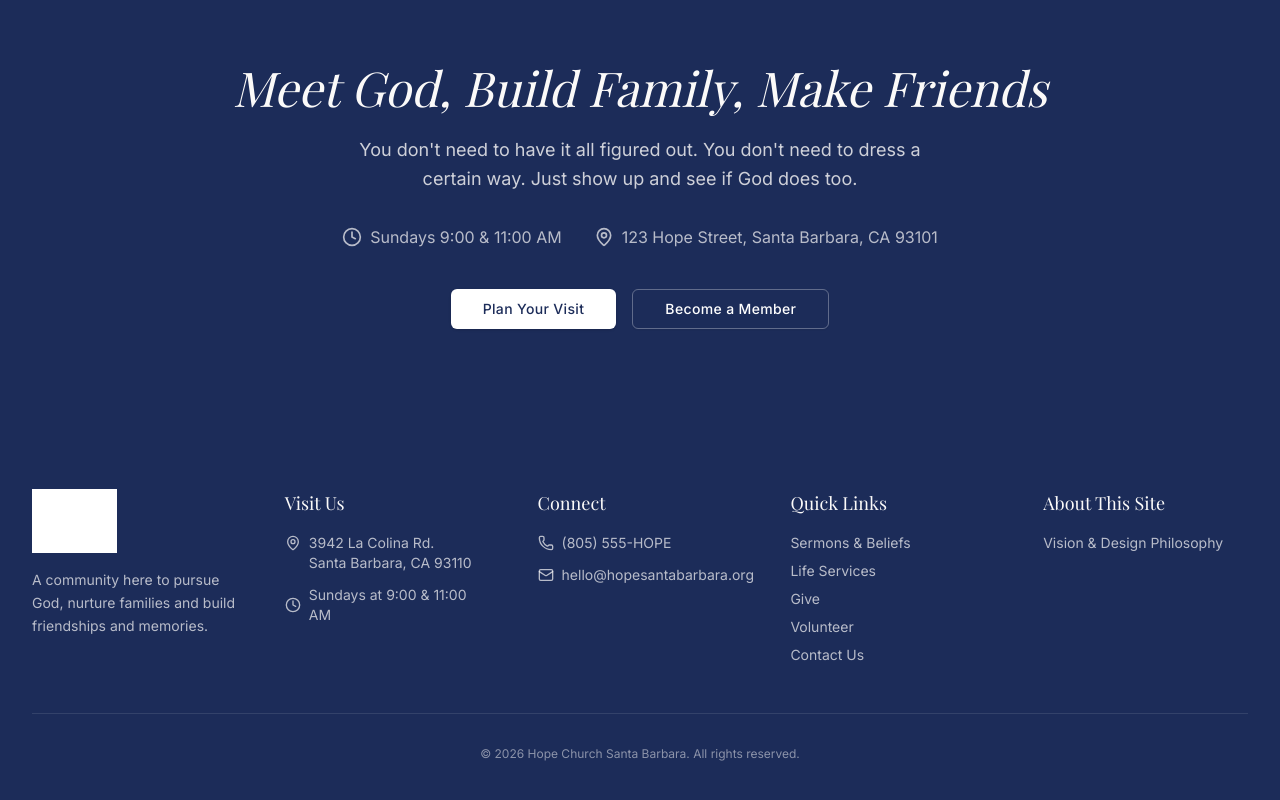
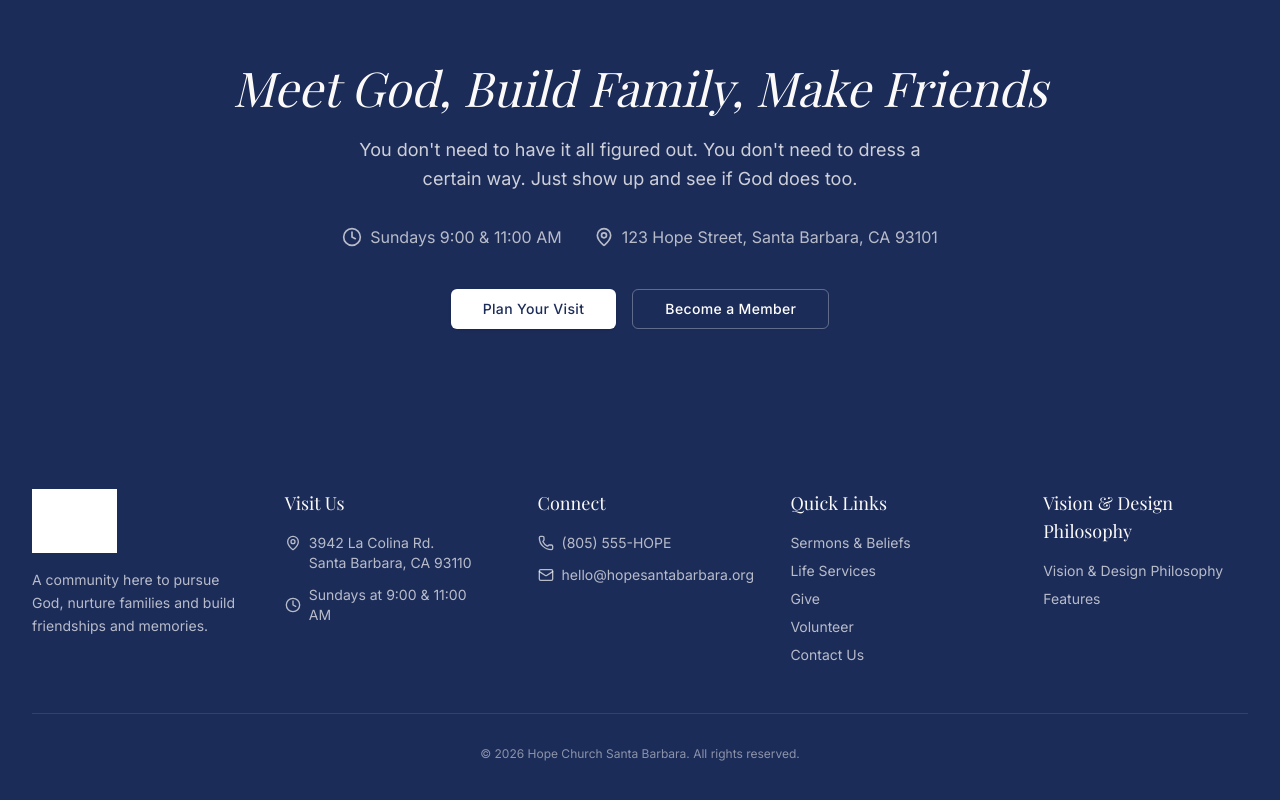
Before and after one commit to Jmcbride8/Protestant_Reformation_2.0, a React (Vite) app: page / in a window 1280 px wide. Shown: the part 6813-7613 px from the top of the page. Built offline with nearby package versions, Linux system fonts and the light colour scheme; no server answers; grey boxes are pictures that could not be loaded; a web font is replaced by a local one.

Commit message:
File changes

```diff
--- a/src/components/layout/Footer.jsx
+++ b/src/components/layout/Footer.jsx
@@ -58,9 +58,10 @@ export default function Footer() {
           </div>
 
           <div>
-            <h4 className="font-heading text-lg mb-4">About This Site</h4>
+            <h4 className="font-heading text-lg mb-4">Vision & Design Philosophy</h4>
             <div className="space-y-2 font-body text-sm">
               <Link to="/vision" className="block text-primary-foreground/70 hover:text-primary-foreground transition-colors">Vision & Design Philosophy</Link>
+              <Link to="/features" className="block text-primary-foreground/70 hover:text-primary-foreground transition-colors">Features</Link>
             </div>
           </div>
         </div>
```
